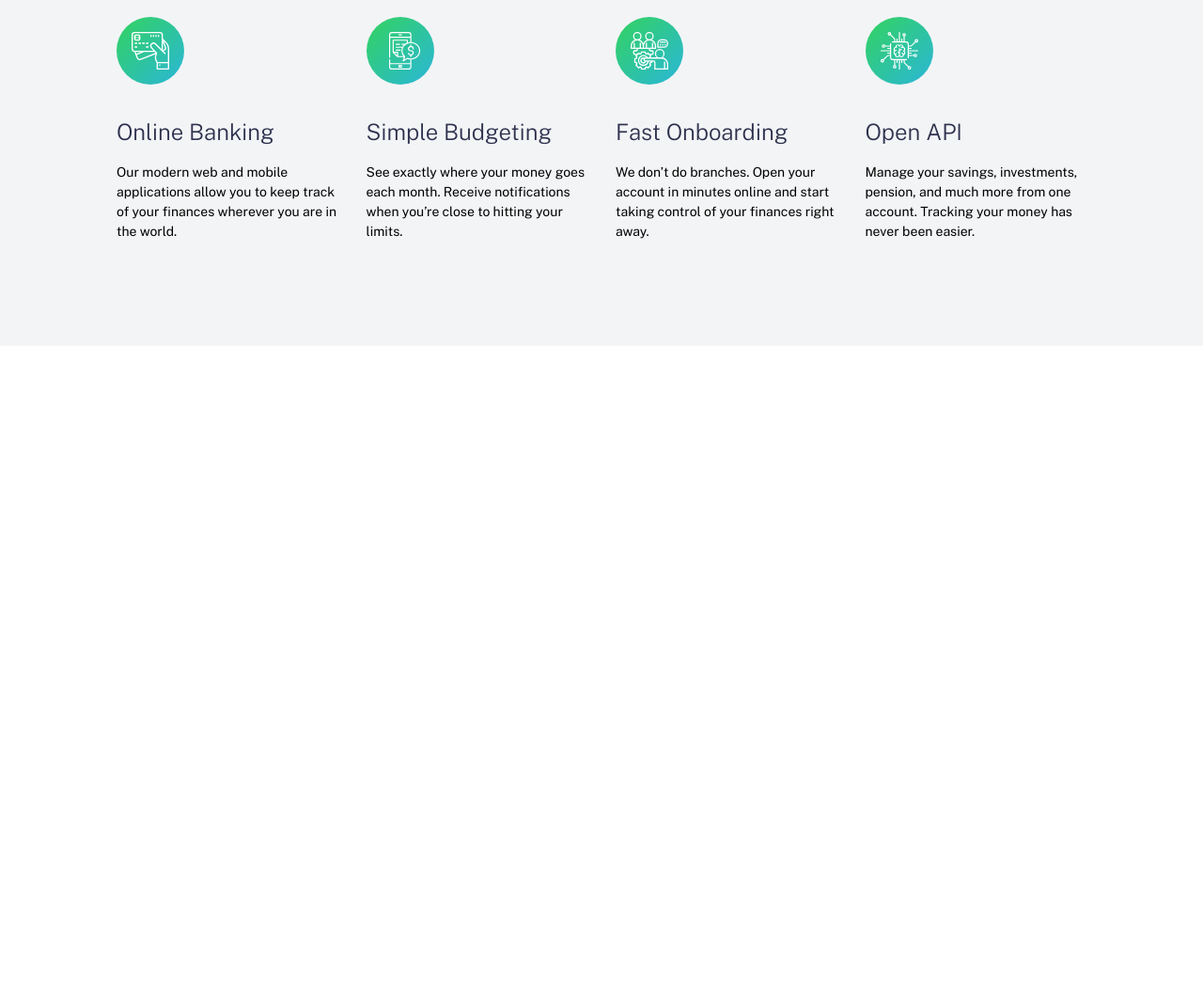
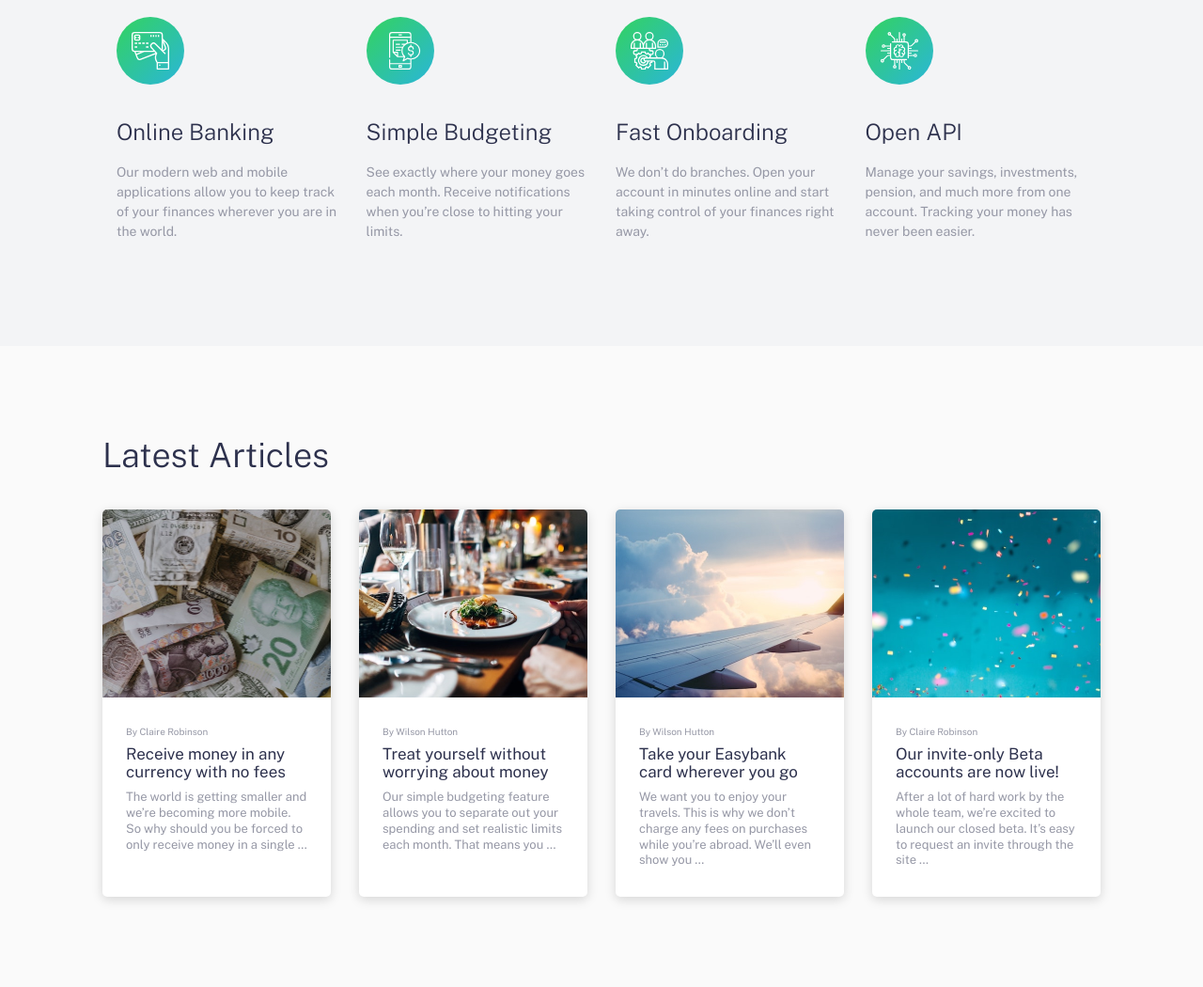
Before and after one commit to PramodKarki2000/simple_responsive_website, a plain HTML site: page index.html in a window 1280 px wide. Shown: the part 1021-2071 px from the top of the page at 94% size. Before the commit the page ends 1389 px from the top, so only its background shows below. Drawn offline with nearby package versions, Linux system fonts and the light colour scheme.

Commit message:
Adding the new article components with the grid layout and adding some hover effects on the articles card

```diff
--- /dev/null
+++ b/app/scss/_article.scss
@@ -0,0 +1,68 @@
+.article {
+  background-color: $veryLightGray;
+
+  &__content {
+  }
+
+  &__grid {
+    display: grid;
+    grid-template-columns: 1fr;
+    gap: 1.875rem;
+
+    /*
+    grid-template-columns: repeat(auto-fit, minmax(14.375rem, 1fr));
+    */
+    /*Tablet view*/
+    @include breakpoint-up(medium) {
+      grid-template-columns: repeat(2, 1fr);
+    }
+
+    @include breakpoint-up(large) {
+      grid-template-columns: repeat(4, 1fr);
+    }
+  }
+
+  &__item {
+    border-radius: 0.3125rem;
+    overflow: hidden;
+    background-color: $white;
+    box-shadow: 0px 3px 12px rgba(0, 0, 0, 0.15);
+    transition: all 150ms ease-in-out;
+
+    &:hover {
+      transform: scale(1.05);
+    }
+  }
+
+  &__image {
+    height: 12.5rem;
+    background-size: cover;
+    background-repeat: no-repeat;
+    background-position: center center;
+  }
+
+  &__text {
+    padding: 1.875rem 1.875rem 2.5rem 1.875rem;
+    color: $grayishBlue;
+
+    @include breakpoint-up(medium) {
+      padding: 1.875rem 1.5625rem;
+    }
+  }
+
+  &__author {
+    font-size: 0.625rem;
+    margin-bottom: 0.5rem;
+  }
+
+  &__title {
+    font-size: 1.0625rem;
+    line-height: 1.15;
+    color: $darkBlue;
+    margin-bottom: 0.5rem;
+  }
+
+  &__description {
+    font-size: 0.8125rem;
+  }
+}
--- a/app/scss/_features.scss
+++ b/app/scss/_features.scss
@@ -54,6 +54,7 @@
   }
 
   &__description {
+    color: $grayishBlue;
     font-size: 0.875rem;
     line-height: 1.5;
   }
--- a/app/scss/style.scss
+++ b/app/scss/style.scss
@@ -4,4 +4,5 @@
 @import 'global';
 @import 'header';
 @import 'hero';
-@import '_features.scss';
+@import 'features';
+@import 'article';
--- a/index.html
+++ b/index.html
@@ -124,6 +124,83 @@
       </div>
     </section>
 
+    <section class="article">
+      <div class="article__content container container--pall">
+        <h2>Latest Articles</h2>
+
+        <div class="article__grid">
+          <a href="#" class="article__item">
+            <div
+              class="article__image"
+              style="background-image: url('./images/image-currency.jpg')"
+            ></div>
+            <div class="article__text">
+              <div class="article__author">By Claire Robinson</div>
+              <div class="article__title">
+                Receive money in any currency with no fees
+              </div>
+              <div class="article__description">
+                The world is getting smaller and we’re becoming more mobile. So
+                why should you be forced to only receive money in a single …
+              </div>
+            </div>
+          </a>
+
+          <a href="#" class="article__item">
+            <div
+              class="article__image"
+              style="background-image: url('/images/image-restaurant.jpg')"
+            ></div>
+            <div class="article__text">
+              <div class="article__author">By Wilson Hutton</div>
+              <div class="article__title">
+                Treat yourself without worrying about money
+              </div>
+              <div class="article__description">
+                Our simple budgeting feature allows you to separate out your
+                spending and set realistic limits each month. That means you …
+              </div>
+            </div>
+          </a>
+
+          <a href="#" class="article__item">
+            <div
+              class="article__image"
+              style="background-image: url('/images/image-plane.jpg')"
+            ></div>
+            <div class="article__text">
+              <div class="article__author">By Wilson Hutton</div>
+              <div class="article__title">
+                Take your Easybank card wherever you go
+              </div>
+              <div class="article__description">
+                We want you to enjoy your travels. This is why we don’t charge
+                any fees on purchases while you’re abroad. We’ll even show you …
+              </div>
+            </div>
+          </a>
+
+          <a href="#" class="article__item">
+            <div
+              class="article__image"
+              style="background-image: url('/images/image-confetti.jpg')"
+            ></div>
+            <div class="article__text">
+              <div class="article__author">By Claire Robinson</div>
+              <div class="article__title">
+                Our invite-only Beta accounts are now live!
+              </div>
+              <div class="article__description">
+                After a lot of hard work by the whole team, we’re excited to
+                launch our closed beta. It’s easy to request an invite through
+                the site …
+              </div>
+            </div>
+          </a>
+        </div>
+      </div>
+    </section>
+
     <script src="app/js/script.js"></script>
   </body>
 </html>
```
Also changed, not shown: app/css/style.css, 1 other file.
